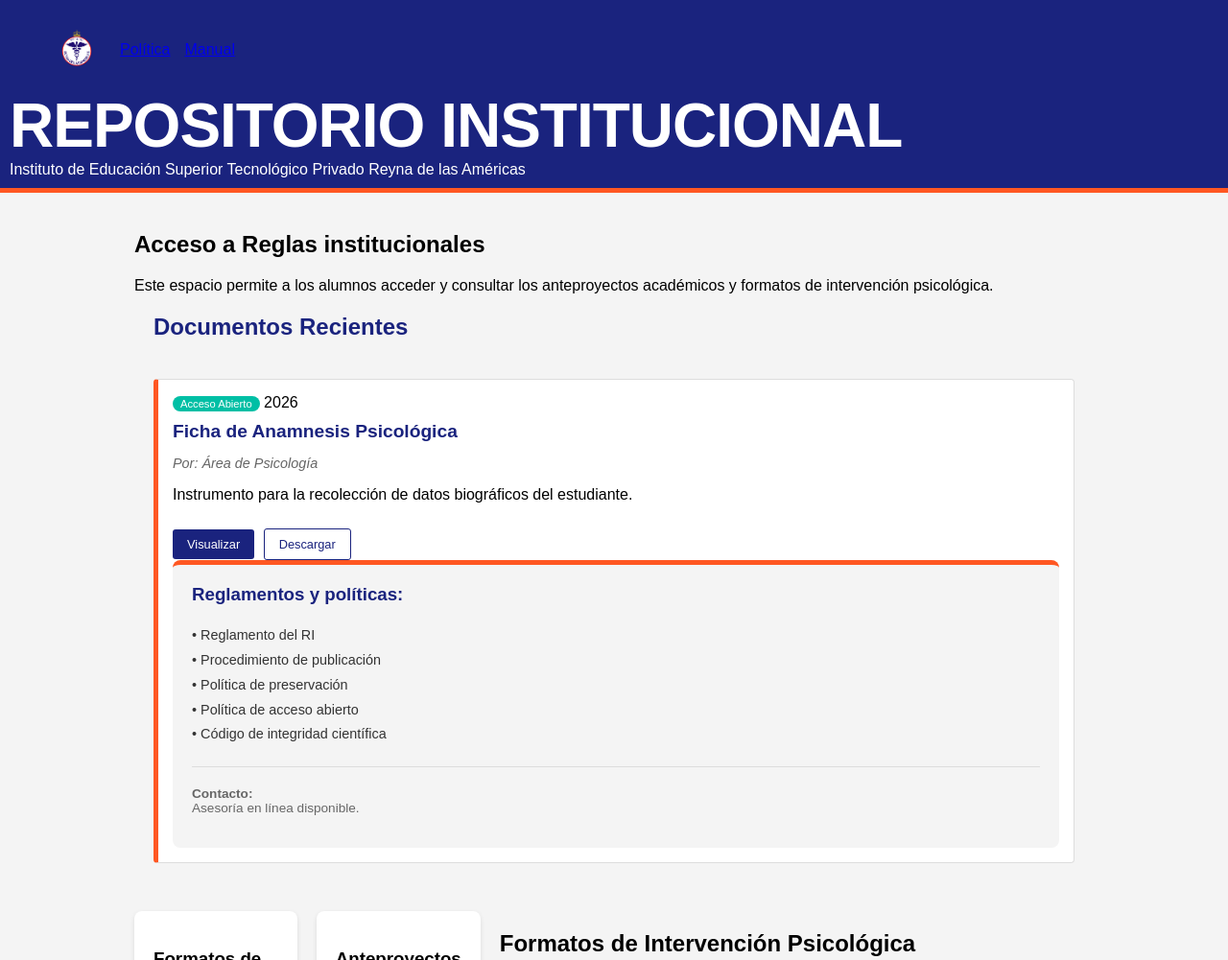
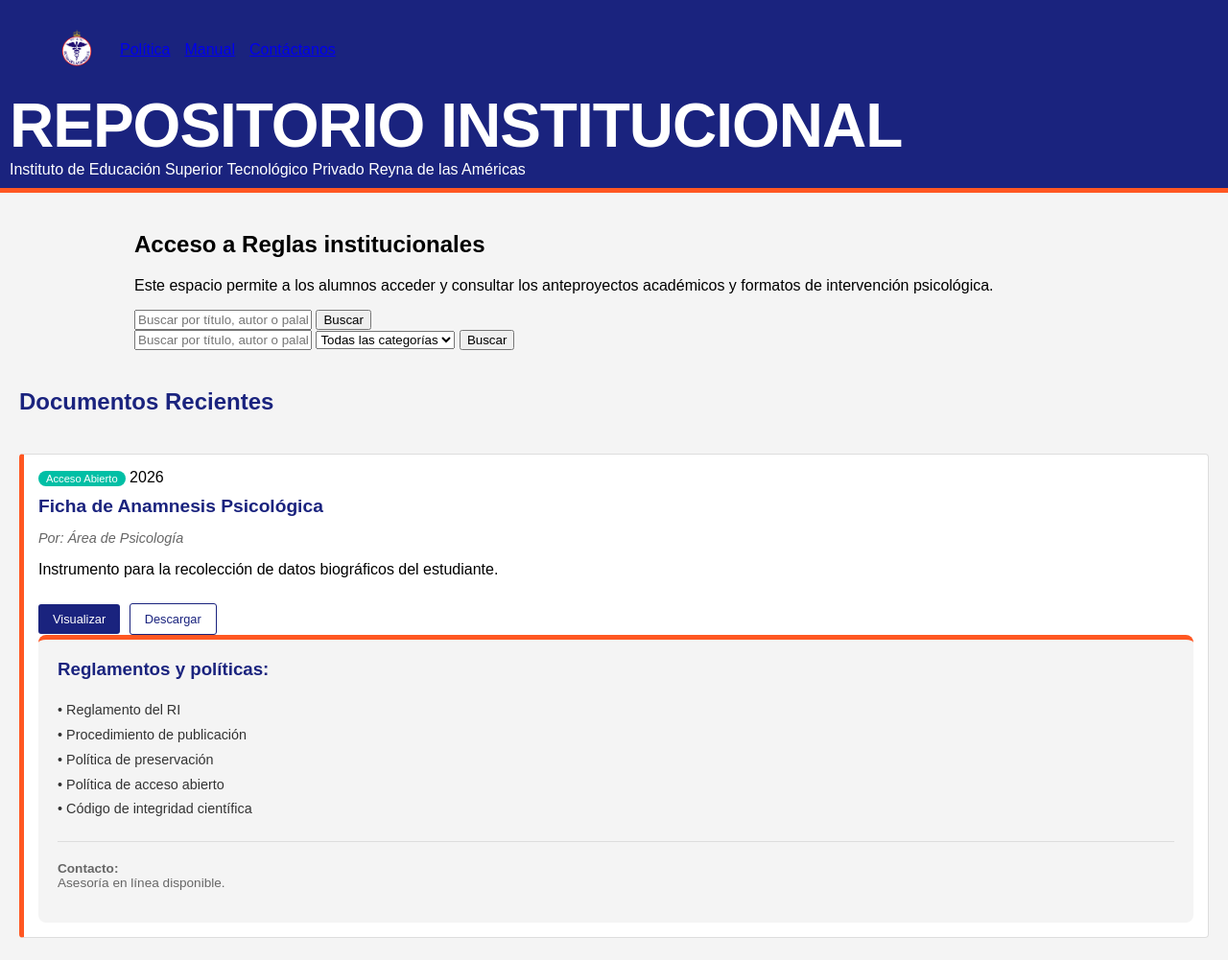
Before and after one commit to RepoReynaDeLasAmericas/Repo_RDA, a plain HTML site: page index.html in a window 1280 px wide. Shown: the top 1001 px of the page at 96% size. Drawn offline with Linux system fonts and the light colour scheme.

Commit message:
Actualización de parte 2
Agregamos buscador, filtro,

```diff
--- a/index.html
+++ b/index.html
@@ -4,26 +4,42 @@
     <meta charset="UTF-8"> <meta name="viewport" content="width=device-width, initial-scale=1.0"> <title>Repositorio Institucional - Reyna de las Américas</title> <link rel="stylesheet" href="style.css"> </head>
 </head>
 <body> <!--Estructura de la página-->
-    <header> <!--Encabezado de página-->
+    <header> <!--Encabezado de página (PARTE 01)-->
         <div class="header-container">
             <a href="index.html"><img src="img/logo-reyna.png" alt="Logo" class="header-logo"></a> <!--Prueba de enaces-->
             <a href="documentos/politica/politica-repo.pdf">Política</a>
             <a href="Manual">Manual</a>
+            <a href="contacto">Contáctanos</a>
         </div> <!--Final de encabezado-->
-        </div class="header-text">
+        </div class="header-text"> <!--TITULO-->
                 <!--<img src="img/logo-reyna.png" alt="Logo" class="header-logo">--IMAGEN-->
                 <h1>REPOSITORIO INSTITUCIONAL</h1>
                 <p style="margin: 0;">Instituto de Educación Superior Tecnológico Privado Reyna de las Américas</p>
-        </div>
+        </div> <!--FINAL DE TITULO-->
     </header>
-
-    <div class="container">
+    <div class="container"><!--INICIO DE DESCRIPCIÓN (PARTE 02)-->
         <section class="bienvenida">
             <h2>Acceso a Reglas institucionales</h2>
             <p>Este espacio permite a los alumnos acceder y consultar los anteproyectos académicos y formatos de intervención psicológica.</p>
+        </section><!--FIN DE DESCRIPCIÓN-->
+            <div class="search-container"><!--BUSCADOR-->
+                <div class="search-box">
+                    <i class="fas fa-search"></i> <input type="text" id="mainSearch" placeholder="Buscar por título, autor o palabras clave...">
+                    <button type="submit" class="search-btn">Buscar</button>
+                </div>
+            </div><!--BUSCADOR-->
+        <section class="filters"><!--INICIO: FILTRO PARA BUSCAR-->
+            <input type="text" id="searchInput" placeholder="Buscar por título, autor o palabra clave...">
+            <select id="categoryFilter">
+                <option value="all">Todas las categorías</option>
+                <option value="tesis">Tesis</option>
+                <option value="investigacion">Investigación</option>
+            </select>
+            <button class="btn-search">Buscar</button>
         </section>
-        <!--Inicio de "Documentos recientes" con div interactuable-->
-        <section class="documentos-lista">
+    </div><!--FIN: FILTRO PARA BUSCAR-->
+    <div>
+        <section class="documentos-lista"><!--Inicio de "Documentos recientes" con div interactuable-->
             <h2 style="color: #1a237e; margin-left: 20px;">Documentos Recientes</h2>
             <div class="grid-documentos">
             <div class="card-documento">
```
